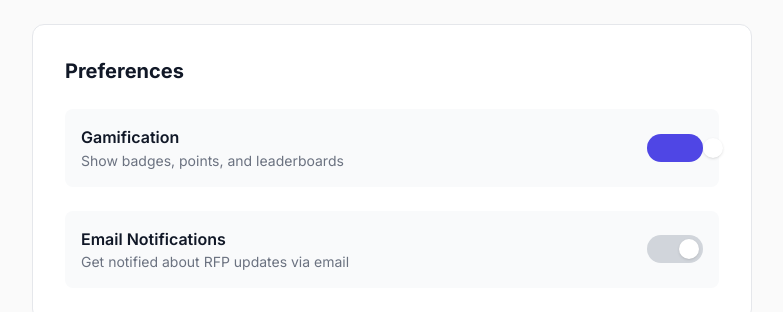
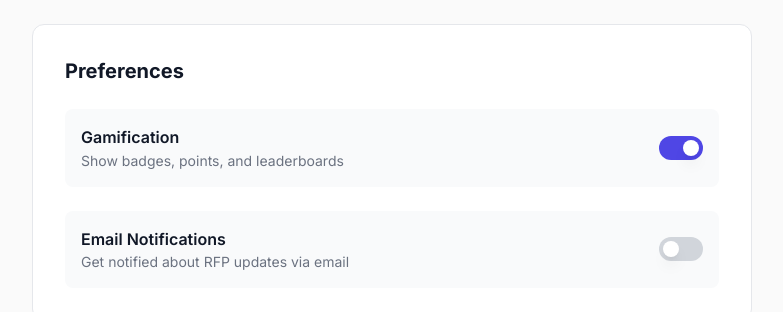
Before and after one commit to Sujithkal/rfpgrep, a React (Vite) app: page /settings in a window 1280 px wide. Shown: the part 903-1215 px from the top of the page, without its empty margins (248-1031 px from the left). Built offline with nearby package versions, Linux system fonts and the light colour scheme; no server answers.

Commit message:
Redesign Settings toggles with optimistic UI for instant response

```diff
--- a/src/pages/SettingsPage.jsx
+++ b/src/pages/SettingsPage.jsx
@@ -1,4 +1,4 @@
-import { useState } from 'react';
+import { useState, useEffect } from 'react';
 import { useNavigate, Link } from 'react-router-dom';
 import { useAuth } from '../context/AuthContext';
 import { updateUserProfile, logout } from '../services/authService';
@@ -13,6 +13,18 @@ export default function SettingsPage() {
     const [saving, setSaving] = useState(false);
     const [success, setSuccess] = useState('');
     const [error, setError] = useState('');
+
+    // Local state for toggles - enables instant UI response
+    const [gamificationEnabled, setGamificationEnabled] = useState(userData?.settings?.gamificationEnabled !== false);
+    const [emailNotifications, setEmailNotifications] = useState(userData?.settings?.emailNotifications || false);
+
+    // Sync local state when userData changes
+    useEffect(() => {
+        if (userData?.settings) {
+            setGamificationEnabled(userData.settings.gamificationEnabled !== false);
+            setEmailNotifications(userData.settings.emailNotifications || false);
+        }
+    }, [userData]);
 
     const handleSave = async () => {
         setSaving(true);
@@ -166,62 +178,64 @@ export default function SettingsPage() {
                                     <p className="text-sm text-gray-500">Show badges, points, and leaderboards</p>
                                 </div>
                                 <button
-                                    onClick={async () => {
-                                        const newValue = !userData?.settings?.gamificationEnabled;
-                                        try {
-                                            await updateUserProfile(user.uid, {
-                                                'settings.gamificationEnabled': newValue
-                                            });
-                                            await refreshUserData();
+                                    onClick={() => {
+                                        // Optimistic UI update - instant response
+                                        const newValue = !gamificationEnabled;
+                                        setGamificationEnabled(newValue);
+
+                                        // Update Firestore in background
+                                        updateUserProfile(user.uid, {
+                                            'settings.gamificationEnabled': newValue
+                                        }).then(() => {
+                                            refreshUserData();
                                             setSuccess(newValue ? 'Gamification enabled!' : 'Gamification disabled');
                                             setTimeout(() => setSuccess(''), 3000);
-                                        } catch (err) {
+                                        }).catch(() => {
+                                            // Revert on error
+                                            setGamificationEnabled(!newValue);
                                             setError('Failed to update setting');
-                                        }
+                                        });
                                     }}
-                                    className={`relative w-14 h-7 rounded-full transition-colors ${userData?.settings?.gamificationEnabled !== false
-                                        ? 'bg-indigo-600'
-                                        : 'bg-gray-300'
+                                    className={`relative inline-flex h-6 w-11 items-center rounded-full transition-colors duration-200 ease-in-out focus:outline-none focus:ring-2 focus:ring-indigo-500 focus:ring-offset-2 ${gamificationEnabled ? 'bg-indigo-600' : 'bg-gray-300'
                                         }`}
                                 >
                                     <span
-                                        className={`absolute top-1 w-5 h-5 bg-white rounded-full shadow transition-transform ${userData?.settings?.gamificationEnabled !== false
-                                            ? 'translate-x-7'
-                                            : 'translate-x-1'
+                                        className={`inline-block h-4 w-4 transform rounded-full bg-white shadow-lg transition-transform duration-200 ease-in-out ${gamificationEnabled ? 'translate-x-6' : 'translate-x-1'
                                             }`}
                                     />
                                 </button>
                             </div>
 
-                            {/* Dark Mode Toggle */}
+                            {/* Email Notifications Toggle */}
                             <div className="flex items-center justify-between p-4 bg-gray-50 rounded-lg">
                                 <div>
                                     <p className="font-semibold text-gray-900">Email Notifications</p>
                                     <p className="text-sm text-gray-500">Get notified about RFP updates via email</p>
                                 </div>
                                 <button
-                                    onClick={async () => {
-                                        const newValue = !userData?.settings?.emailNotifications;
-                                        try {
-                                            await updateUserProfile(user.uid, {
-                                                'settings.emailNotifications': newValue
-                                            });
-                                            await refreshUserData();
+                                    onClick={() => {
+                                        // Optimistic UI update - instant response
+                                        const newValue = !emailNotifications;
+                                        setEmailNotifications(newValue);
+
+                                        // Update Firestore in background
+                                        updateUserProfile(user.uid, {
+                                            'settings.emailNotifications': newValue
+                                        }).then(() => {
+                                            refreshUserData();
                                             setSuccess(newValue ? 'Email notifications enabled!' : 'Email notifications disabled');
                                             setTimeout(() => setSuccess(''), 3000);
-                                        } catch (err) {
+                                        }).catch(() => {
+                                            // Revert on error
+                                            setEmailNotifications(!newValue);
                                             setError('Failed to update setting');
-                                        }
+                                        });
                                     }}
-                                    className={`relative w-14 h-7 rounded-full transition-colors ${userData?.settings?.emailNotifications
-                                        ? 'bg-indigo-600'
-                                        : 'bg-gray-300'
+                                    className={`relative inline-flex h-6 w-11 items-center rounded-full transition-colors duration-200 ease-in-out focus:outline-none focus:ring-2 focus:ring-indigo-500 focus:ring-offset-2 ${emailNotifications ? 'bg-indigo-600' : 'bg-gray-300'
                                         }`}
                                 >
                                     <span
-                                        className={`absolute top-1 w-5 h-5 bg-white rounded-full shadow transition-transform ${userData?.settings?.emailNotifications
-                                            ? 'translate-x-7'
-                                            : 'translate-x-1'
+                                        className={`inline-block h-4 w-4 transform rounded-full bg-white shadow-lg transition-transform duration-200 ease-in-out ${emailNotifications ? 'translate-x-6' : 'translate-x-1'
                                             }`}
                                     />
                                 </button>
```
